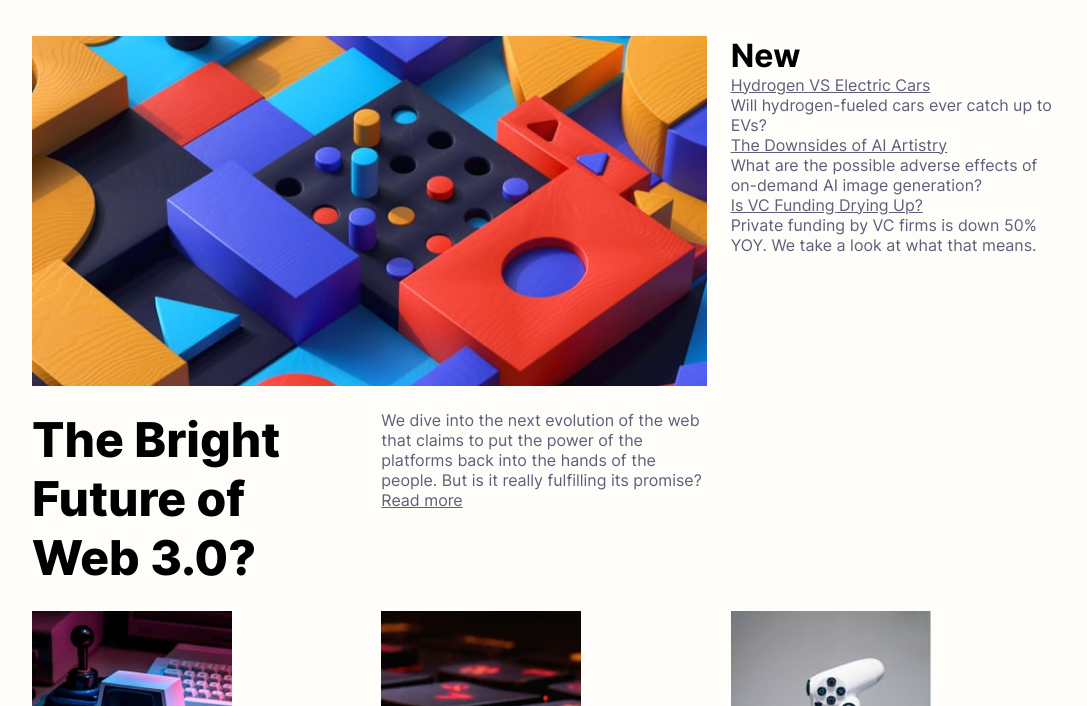
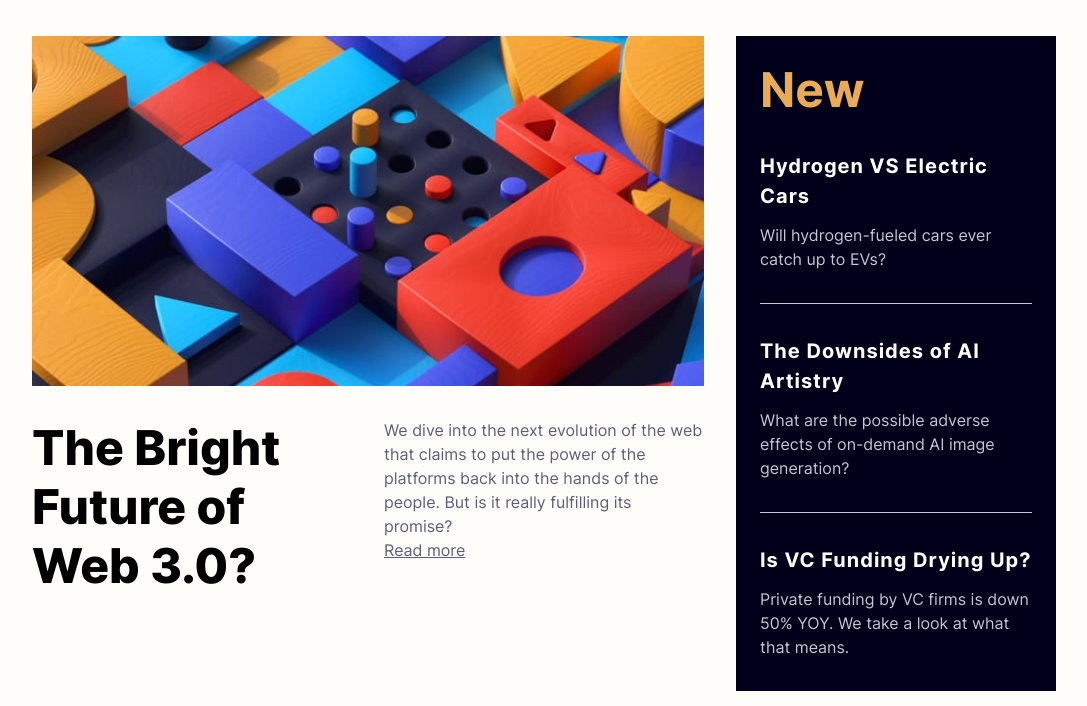
Before and after one commit to WeldDann/news-homepage, a website: page index.html in a window 1280 px wide. Shown: the part 94-800 px from the top of the page, without its empty margins (96-1183 px from the left). Drawn offline with Linux system fonts and the light colour scheme.

Commit message:
Added styling to side content

```diff
--- a/index.html
+++ b/index.html
@@ -89,21 +89,21 @@
     <!-- Side Content -->
     <aside class="main-side">
 
-      <h2 class="main-side__header">New</h2>
+      <h2  class="main-side__header">New</h2>
 
       <article class="main-side__item">
-        <a href="#">Hydrogen VS Electric Cars</a>
-        <p class="side-text">Will hydrogen-fueled cars ever catch up to EVs?</p>
+        <a class="link" href="#">Hydrogen VS Electric Cars</a>
+        <p class="paragraph">Will hydrogen-fueled cars ever catch up to EVs?</p>
       </article>
 
       <article class="main-side__item">
-        <a href="#">The Downsides of AI Artistry</a>
-        <p class="side-text">What are the possible adverse effects of on-demand AI image generation?</p>
+        <a class="link" href="#">The Downsides of AI Artistry</a>
+        <p class="paragraph">What are the possible adverse effects of on-demand AI image generation?</p>
       </article>
 
       <article class="main-side__item">
-        <a href="#">Is VC Funding Drying Up?</a>
-        <p class="side-text">Private funding by VC firms is down 50% YOY. We take a look at what that means.</p>
+        <a class="link" href="#">Is VC Funding Drying Up?</a>
+        <p class="paragraph">Private funding by VC firms is down 50% YOY. We take a look at what that means.</p>
       </article>
 
     </aside>
--- a/src/stylesheets/base/_typography.scss
+++ b/src/stylesheets/base/_typography.scss
@@ -23,6 +23,7 @@ h3 {
 
 p,
 a {
+	line-height: 1.5em;
 	font: {
 		family: 'Inter Regular';
 		size: 1em;
--- a/src/stylesheets/components/_images.scss
+++ b/src/stylesheets/components/_images.scss
@@ -3,8 +3,4 @@
 	height: 100%;
 	object-fit: cover;
   object-position: top;
-
-  @media (min-width: 801px) {
-    max-height: 350px;
-  }
 }
--- a/src/stylesheets/components/_navigation.scss
+++ b/src/stylesheets/components/_navigation.scss
@@ -13,7 +13,7 @@
   }
 
   @media (max-width: 800px) {
-    font-size: 1.5em;
+    font-size: 1.25em;
   }
 
 }
--- a/src/stylesheets/components/_side-content.scss
+++ b/src/stylesheets/components/_side-content.scss
@@ -0,0 +1,40 @@
+@use '../abstracts' as *;
+
+.main-side {
+  padding: {
+    top: 1.5rem;
+    inline: 1.5rem;
+  }
+
+  background-color: $very-dark-blue;
+
+  &__header {
+    font-size: 3em;
+    color: $primary-orange;
+  }
+
+  &__item {
+    padding-block: 2rem;
+
+    .link {
+      letter-spacing: 0.05em;
+      font: {
+        family: 'Inter Bold';
+        size: 1.25em;
+      }
+      color: white;
+      text-decoration: none;
+      transition: color 300ms ease;
+    }
+
+    .paragraph {
+      margin-top: 0.75rem;
+      color: $grayish-blue;
+    }
+
+    &:is(:nth-of-type(1), :nth-of-type(2)) {
+      border-bottom: 1px solid $grayish-blue;
+    }
+
+  }
+}
--- a/src/stylesheets/layout/_main-content.scss
+++ b/src/stylesheets/layout/_main-content.scss
@@ -1,15 +1,13 @@
 .main-content {
 	margin-top: 3vw;
 	display: grid;
-	gap: 1.5rem;
-
-
+	gap: 2rem;
 }
 
 @media (min-width: 801px) {
 
 	.main-content {
-		grid-template-columns: repeat(3, 1fr);
+		grid-template: 350px / repeat(3, 1fr);
 	}
 
 	.main-img    { grid-area: 1 / 1 / 2 / span 2; }
```
Also changed, not shown: src/stylesheets/style.css, 1 other file.
